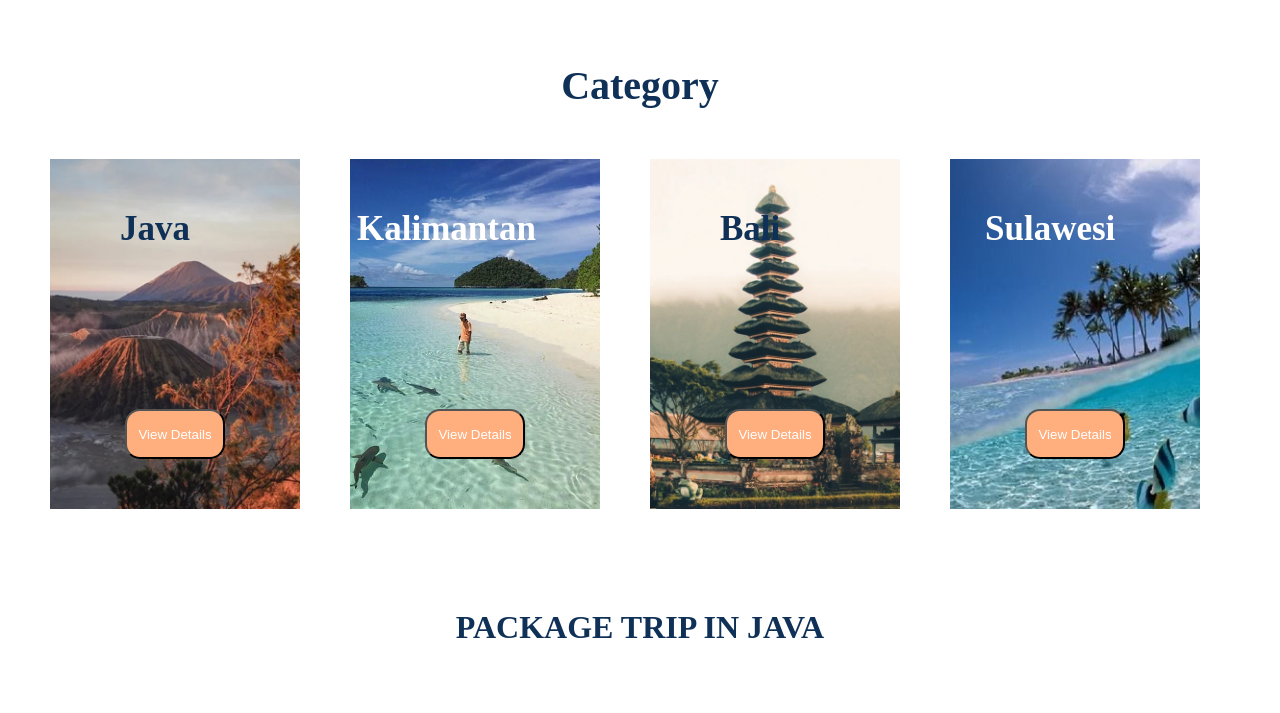
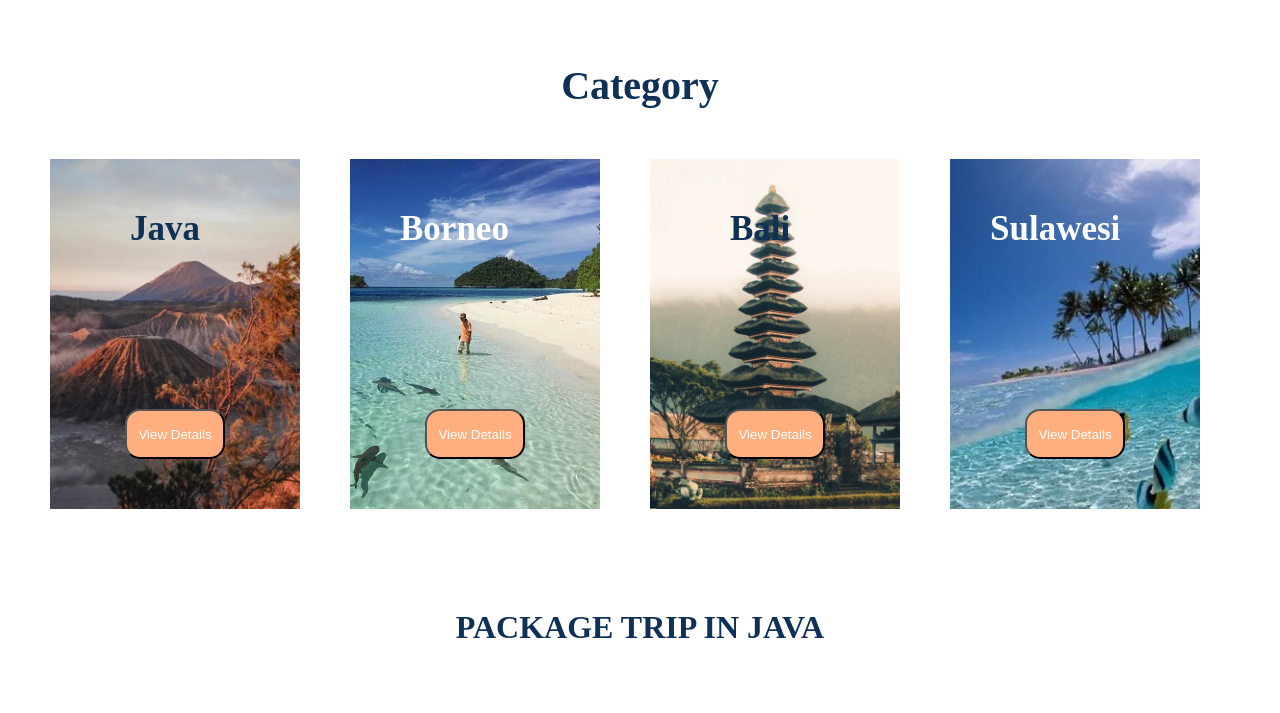
Before and after one commit to RizkyMaulita/RizkyMaulita.github.io, a plain HTML site: page category.html in a window 1280 px wide. Shown: the part 82-795 px from the top of the page. Drawn offline with Linux system fonts and the light colour scheme.

Commit message:
ganti nama

```diff
--- a/category.html
+++ b/category.html
@@ -33,7 +33,7 @@
           <button class="btn-category"> <a href='#detailJava'> View Details</a></button>
         </div>
         <div class="isi-category kalimantan">
-          <h1>Kalimantan</h1>
+          <h1>Borneo</h1>
           <button class="btn-category"> <a href="#detailKalimantan"> View Details</a></button>
         </div>
         <div class="isi-category bali">
--- a/mystyle.css
+++ b/mystyle.css
@@ -110,7 +110,7 @@ ul li:hover{
 .isi-category h1{
   position: absolute;
   top: 50px;
-  left: 70px;
+  left: 80px;
   font-size: 35px;
 }
 h1{
@@ -133,10 +133,10 @@ h1{
   color: white !important;
 }
 .sulawesi h1{
-  left: 35px !important;
+  left: 40px !important;
 }
 .kalimantan h1{
-  left: 7px !important;
+  left: 50px !important;
 }
 
 .btn-category{
```
Also changed, not shown: index.html (+1 -1 lines).
